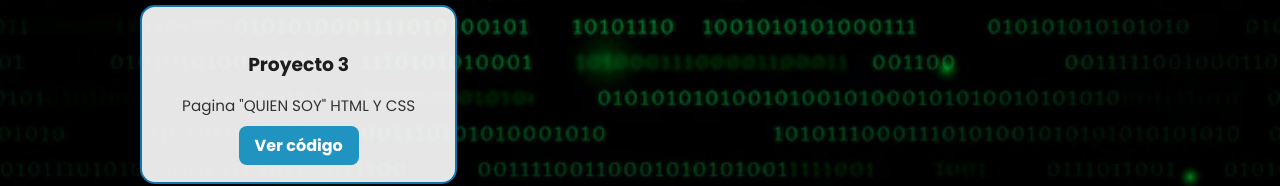
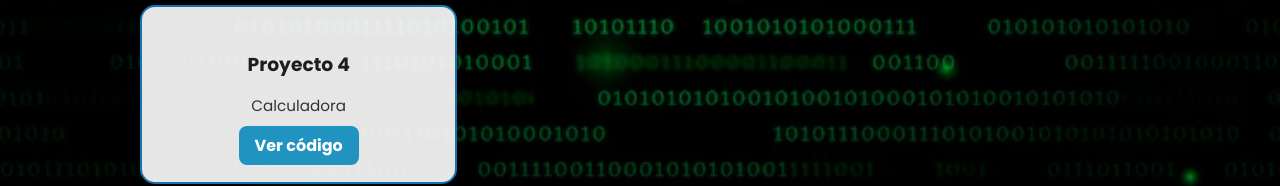
Before and after one commit to Camiloalv200622chj/REPOSITORIO-FINAL, a plain HTML site: page index.html in a window 1280 px wide. Shown: the part 597-783 px from the top of the page. Drawn offline with Linux system fonts and the light colour scheme.

Commit message:
Update index.html

```diff
--- a/index.html
+++ b/index.html
@@ -39,8 +39,8 @@
         </div>
 
         <div class="tarjeta">
-          <h3>Proyecto 3</h3>
-          <p>Pagina "QUIEN SOY" HTML Y CSS</p>
+          <h3>Proyecto 4</h3>
+          <p>Calculadora</p>
           <a href="/pagina-quien-soy-/index.html" target="_blank">Ver código</a>
         </div>
 
```
